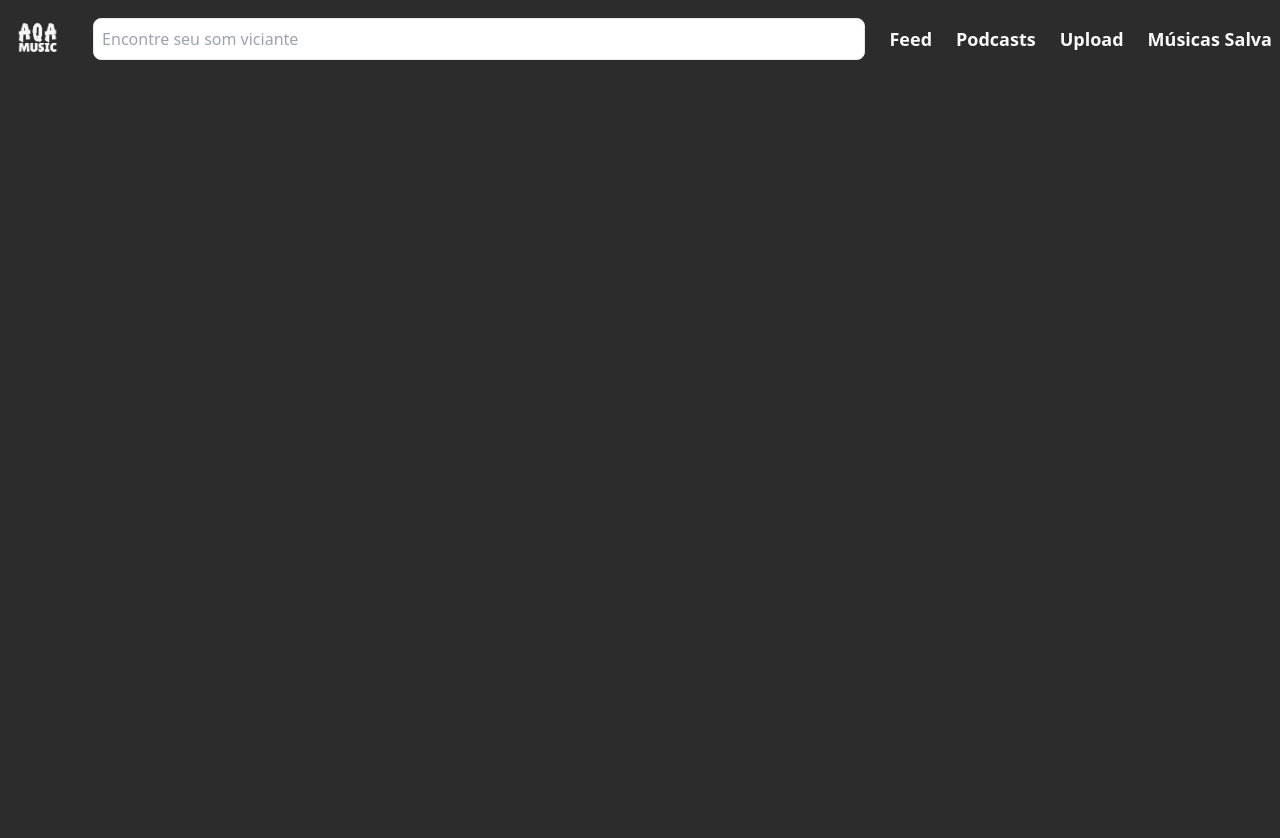
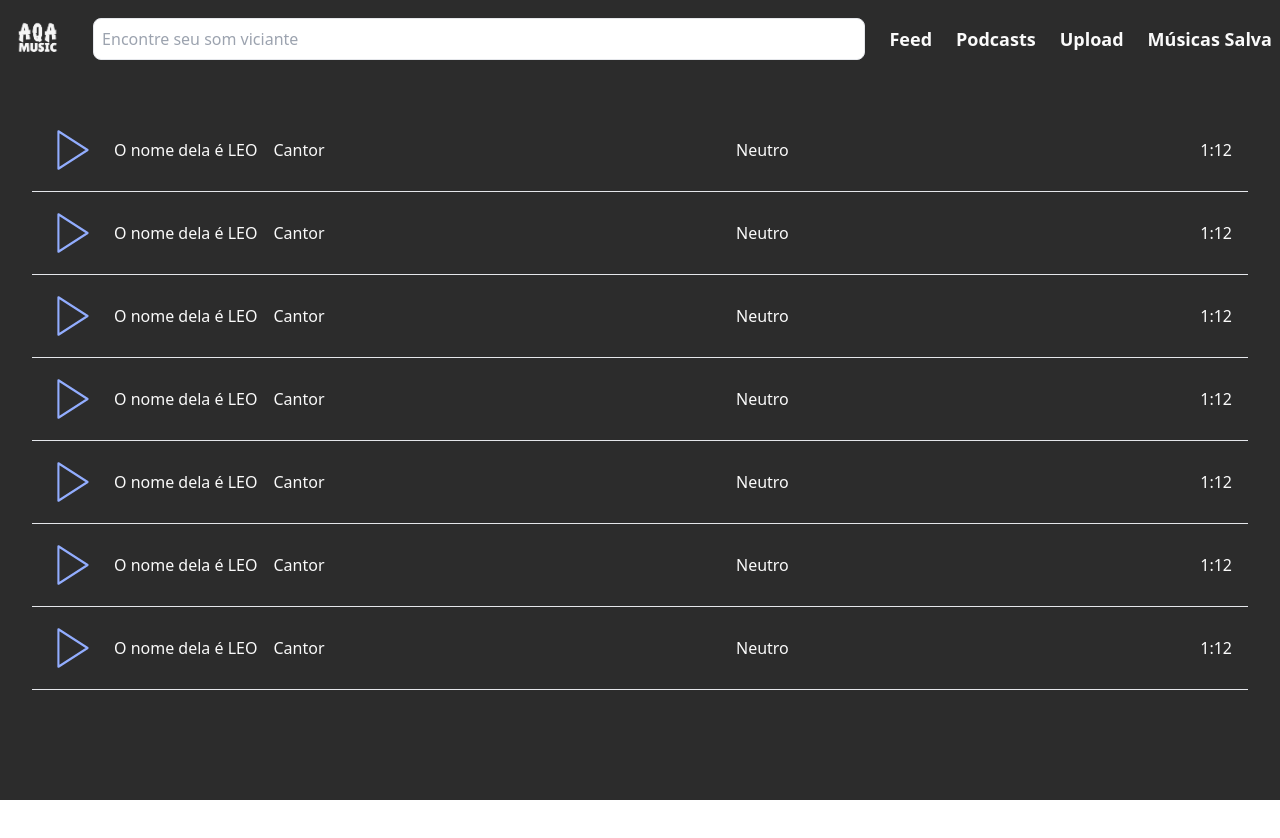
Before and after one commit to FehGoncalves/aqa-music, a React (Create React App) app: page /feed in a window 1280 px wide. Shown: the top 838 px of the page. After the commit the page ends 800 px from the top, so only its background shows below. Built offline with nearby package versions, Linux system fonts and the light colour scheme.

Commit message:
feat(pages): criado listagem

```diff
--- a/src/pages/Feed/index.jsx
+++ b/src/pages/Feed/index.jsx
@@ -2,13 +2,30 @@ import { Navbar } from "../../components/Navbar"
 
 export const FeedPage = () => {
     return (
-        <div className="flex flex-col">
+        <div className="flex flex-col bg-[#2C2C2C] min-h-screen">
+            <Navbar />
 
-            <Navbar />
-            <div className="flex flex-col lg:h-screen items-center justify-center bg-[#2C2C2C] p-8">
+            <div className="flex flex-col items-center justify-center p-8 text-neutral-50">
 
 
+                <ul className="w-full list-none">
+                    {[0, 1, 2, 3, 4, 5, 6].map(() =>
+                        <li className="border-b w-full p-4">
+                            <div className="w-full flex items-center justify-between">
+                                <section className="flex items-center justify-center gap-4">
+                                    <button><svg xmlns="http://www.w3.org/2000/svg" width="50" height="50" viewBox="0 0 24 24" fill="none" stroke="#92ADFF" stroke-width="1" stroke-linecap="round" stroke-linejoin="round"><polygon points="5 3 19 12 5 21 5 3"></polygon></svg></button>
 
+                                    <h3>O nome dela é LEO</h3>
+                                    <h3>Cantor</h3>
+                                </section>
+
+                                <h3>Neutro</h3>
+
+                                <h3>1:12</h3>
+                            </div>
+                        </li>
+                    )}
+                </ul>
 
             </div>
 
```
